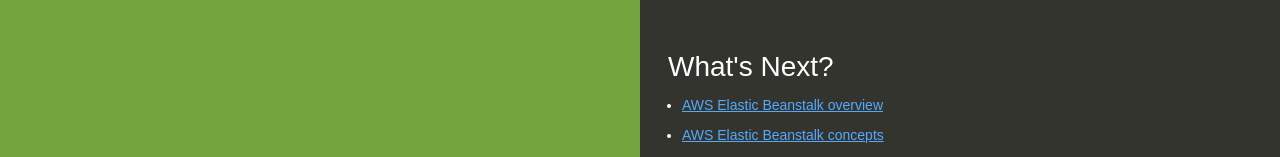
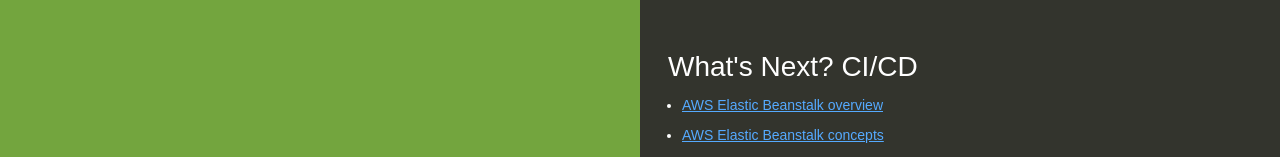
Before and after one commit to HarshForreal/toolchain-demo, a website: page index.html in a window 1280 px wide. Shown: the top 157 px of the page. Drawn offline with Linux system fonts and the light colour scheme.

Commit message:
Update index.html

```diff
--- a/index.html
+++ b/index.html
@@ -80,7 +80,7 @@
       <!-- <p>This environment is launched with Elastic Beanstalk Node.js Platform</p> -->
     </div>
     <div class="linksColumn">
-      <h2>What's Next?</h2>
+      <h2>What's Next? CI/CD</h2>
       <ul>
         <li>
           <a
```
